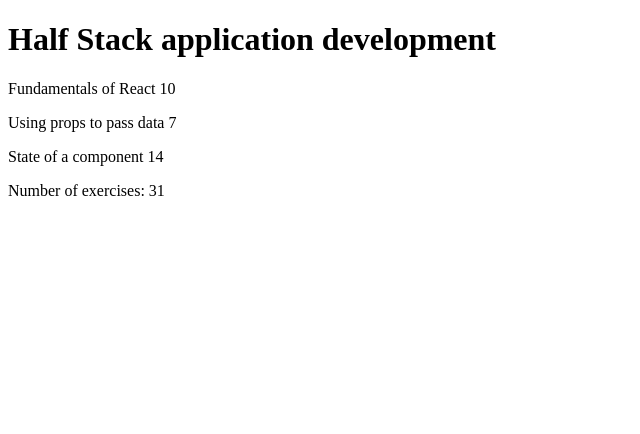
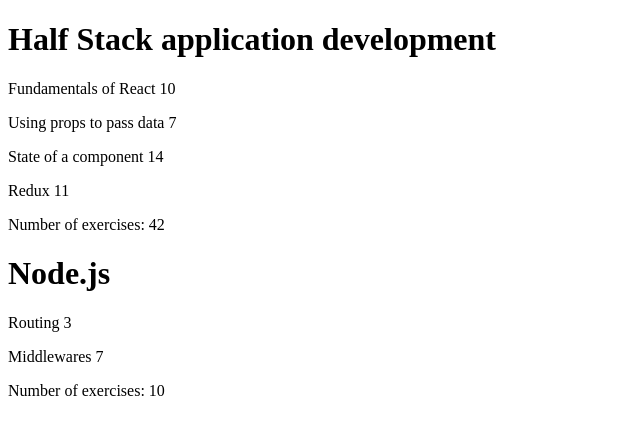
Before and after one commit to Diwakar38/FullStackOpen, a React (Create React App) app in the folder part2/courseinfo/: page / in a window 1280 px wide. Shown: the top 434 px of the page, without its empty margins (0-640 px from the left). Built offline with nearby package versions, Linux system fonts and the light colour scheme.

Commit message:
Ex2.4 done

```diff
--- a/part2/courseinfo/src/App.js
+++ b/part2/courseinfo/src/App.js
@@ -14,28 +14,27 @@
 
 const Content = ({ parts }) =>
     <>
-        <Part
-            part={parts[0]}
-        />
-        <Part
-            part={parts[1]}
-        />
-        <Part
-            part={parts[2]}
-        />
+        {parts.map(part => (
+            <Part part={part} />
+        ))}
     </>
 
 const Course = ({ course }) =>
+    <>
+        {course.map(course => (
             <div>
                 <Header course={course} />
                 <Content parts={course.parts} />
                 <Total parts={course.parts} />
             </div>
+        ))}
+    </>
 
 const App = () => {
-    const course = {
+    const courses = [
+        {
+            name: 'Half Stack application development',
             id: 1,
-        name: 'Half Stack application development',
             parts: [
                 {
                     name: 'Fundamentals of React',
@@ -51,11 +50,33 @@
                     name: 'State of a component',
                     exercises: 14,
                     id: 3
+                },
+                {
+                    name: 'Redux',
+                    exercises: 11,
+                    id: 4
+                }
+            ]
+        },
+        {
+            name: 'Node.js',
+            id: 2,
+            parts: [
+                {
+                    name: 'Routing',
+                    exercises: 3,
+                    id: 1
+                },
+                {
+                    name: 'Middlewares',
+                    exercises: 7,
+                    id: 2
                 }
             ]
         }
+    ]
 
-    return <Course course={course} />
+    return <Course course={courses} />
 }
 
 export default App
```
Lines whose indentation alone changed are shown as unchanged.
